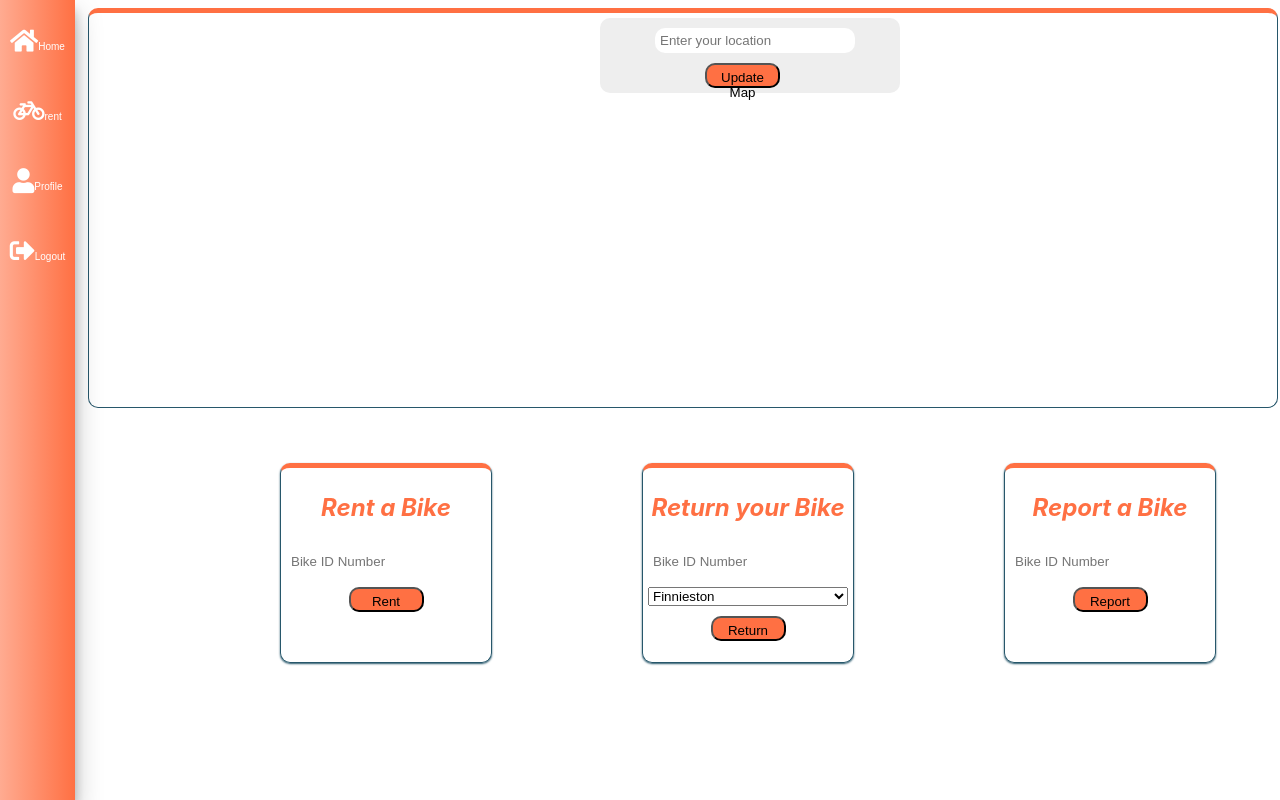
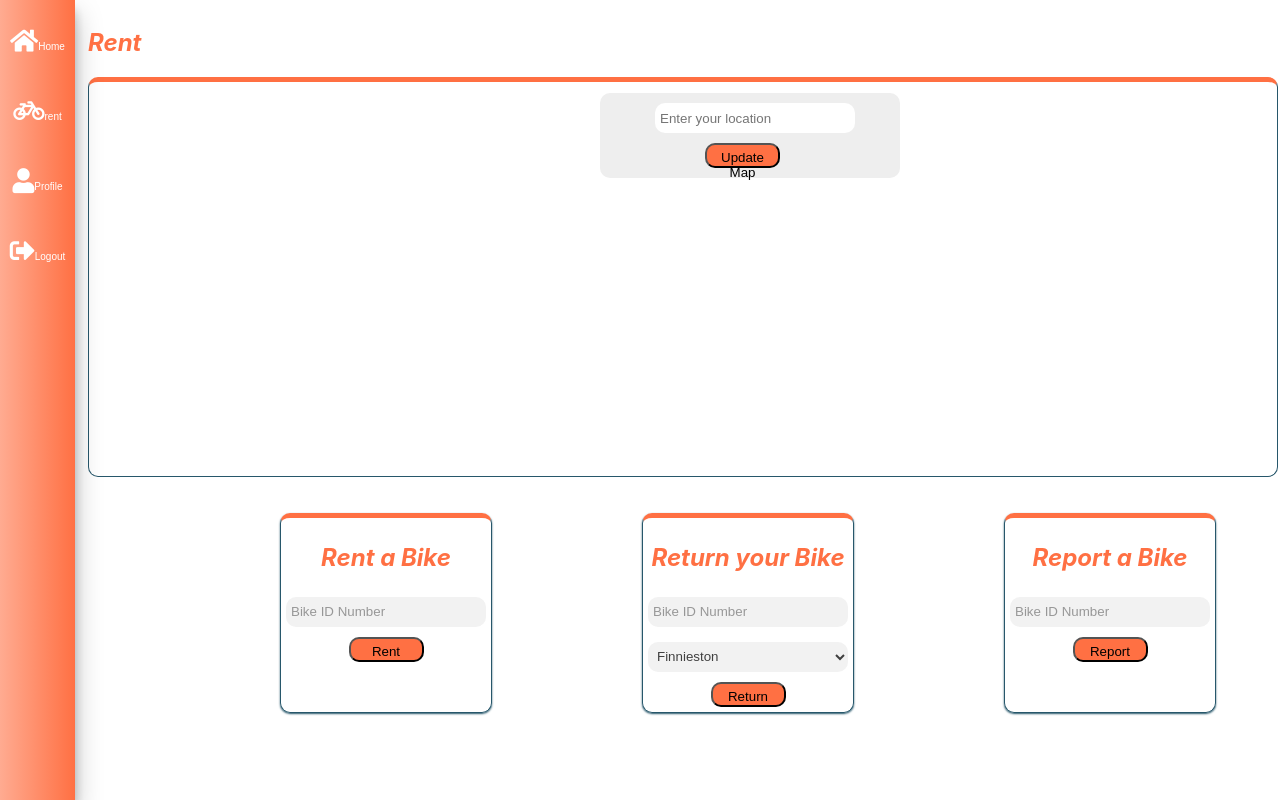
Before and after one commit to Jts996/bike_frontend, a plain HTML site: page rent.html in a window 1280 px wide. Shown: the top 800 px of the page. Drawn offline with nearby package versions, Linux system fonts and the light colour scheme; some packages are replaced by stand-ins of ours.

Commit message:
visual changes to the widgets on the rent page

```diff
--- a/public_html/css/rental.css
+++ b/public_html/css/rental.css
@@ -1,7 +1,8 @@
 .rental-map, .bike-rental-forms{
     position: absolute;
     margin-left: 80px;
-
+    font-style: oblique;
+    color: #ff7043;
 }
 
 .rental-map{
@@ -10,9 +11,9 @@
 
 .map-search{
     position: absolute;
-    top: 10px;
+    top: 85px;
     left: 40%;
-    height: 75px;
+    height: 85px;
     width: 300px;
     background: #eeeeee;
     border-radius: 10px;
@@ -23,6 +24,7 @@
     position: absolute;
     margin-left: 50px;
     width: 200px;
+    height: 30px;
     padding: 5px;
     border-radius: 10px;
     border: none;
@@ -31,7 +33,7 @@
 
 .map-search button{
     position: absolute;
-    margin-top: 40px;
+    margin-top: 45px;
     background: #ff7043;
     width: 75px;
     height: 25px;
@@ -59,7 +61,7 @@ button:hover{
 
 .bike-rental-forms{
     position: absolute;
-    margin-top: 450px;
+    margin-top: 500px;
     display: inline-flex;
     text-align: center;
     padding: 5px;
@@ -84,6 +86,7 @@ button:hover{
 .bike-form{
     display: grid;
     grid-row-gap: 10px;
+    margin-bottom: 5px;
 }
 
 .bike-form Button{
@@ -96,11 +99,13 @@ button:hover{
     margin: 0 auto;
 }
 
-.bike-form input[type=text]{
+.bike-form input[type=text], .bike-form select{
     width: 200px;
     height: 30px;
     padding: 5px;
     border-radius: 10px;
     border: none;
     margin-top: 5px;
+    background: #eeeeee;
+    opacity: 0.75;
 }
--- a/rent.html
+++ b/rent.html
@@ -37,6 +37,7 @@
 
 
     <section class="rental-map" >
+        <h2>Rent</h2>
         <div class="map-search">
             <input id="location-search" class="location-search" type="text" placeholder="Enter your location">
             <button id="showMap" style="margin-left: 100px;">Update Map</button>
```
